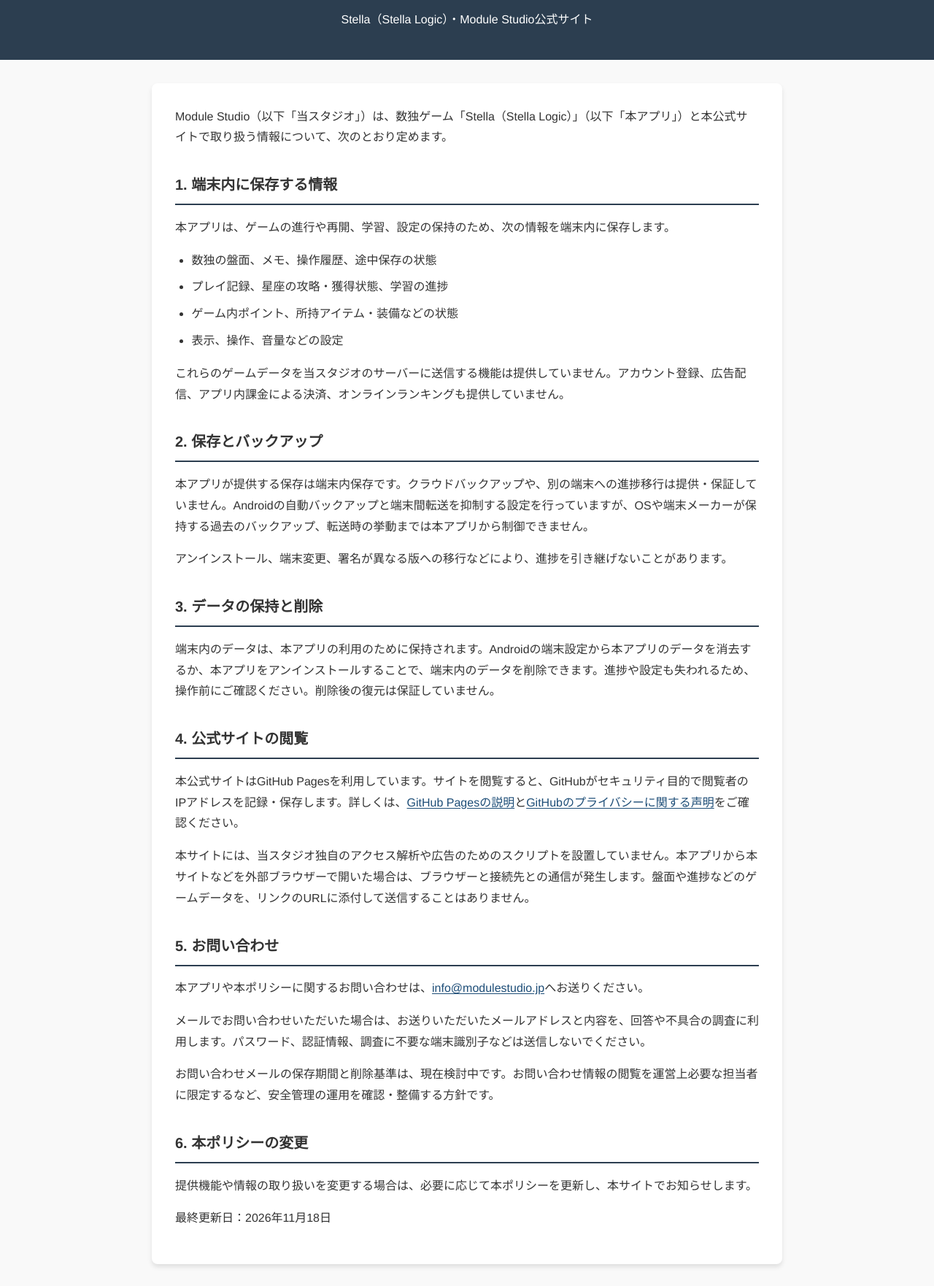
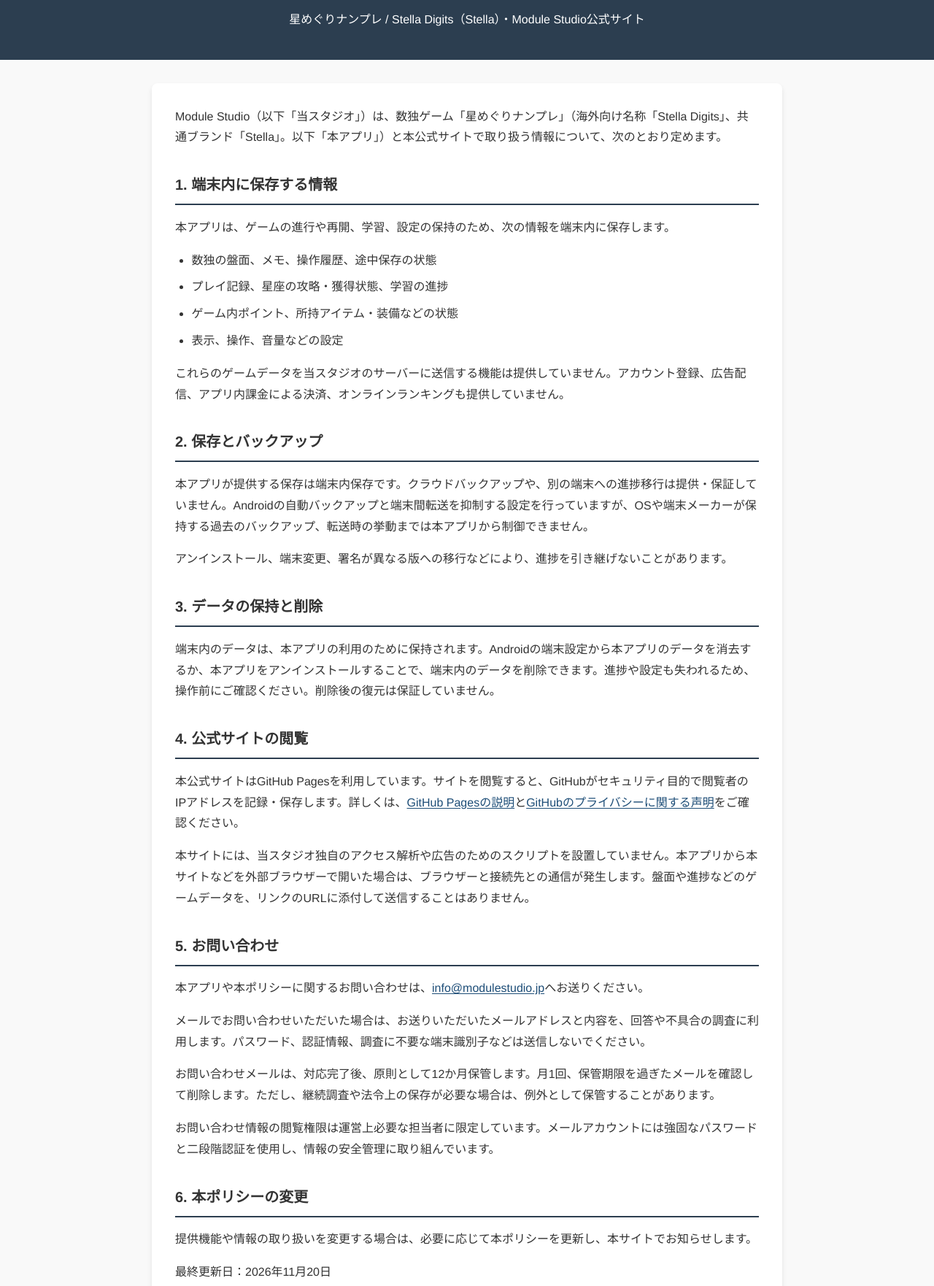
Before and after one commit to modulestudiojp/module-studio-web, a plain HTML site: page privacy/index.html in a window 1280 px wide. Shown: the part 138-1900 px from the top of the page at 73% size. Drawn offline with Linux system fonts and the light colour scheme.

Commit message:
Align privacy with approved app names and inquiry operations

```diff
--- a/privacy/index.html
+++ b/privacy/index.html
@@ -3,8 +3,8 @@
 <head>
   <meta charset="UTF-8">
   <meta name="viewport" content="width=device-width, initial-scale=1.0">
-  <meta name="description" content="Module Studioの数独ゲームStellaと公式サイトのプライバシーポリシーです。">
-  <title>プライバシーポリシー | Module Studio</title>
+  <meta name="description" content="Module Studioの数独ゲーム「星めぐりナンプレ」（Stella Digits / Stella）と公式サイトのプライバシーポリシーです。">
+  <title>プライバシーポリシー | 星めぐりナンプレ・Stella Digits | Module Studio</title>
   <style>
     *, *::before, *::after { box-sizing: border-box; }
     body { margin: 0; color: #333; background: #f9f9f9; font-family: 'Helvetica Neue', Arial, 'Hiragino Kaku Gothic ProN', 'Hiragino Sans', Meiryo, sans-serif; line-height: 1.8; overflow-wrap: anywhere; }
@@ -26,10 +26,10 @@
   <header>
     <a href="/">Module Studio</a>
     <h1>プライバシーポリシー</h1>
-    <p>Stella（Stella Logic）・Module Studio公式サイト</p>
+    <p>星めぐりナンプレ / <span lang="en">Stella Digits</span>（Stella）・Module Studio公式サイト</p>
   </header>
   <main>
-    <p>Module Studio（以下「当スタジオ」）は、数独ゲーム「Stella（Stella Logic）」（以下「本アプリ」）と本公式サイトで取り扱う情報について、次のとおり定めます。</p>
+    <p>Module Studio（以下「当スタジオ」）は、数独ゲーム「星めぐりナンプレ」（海外向け名称「<span lang="en">Stella Digits</span>」、共通ブランド「Stella」。以下「本アプリ」）と本公式サイトで取り扱う情報について、次のとおり定めます。</p>
 
     <h2 id="local-data">1. 端末内に保存する情報</h2>
     <p>本アプリは、ゲームの進行や再開、学習、設定の保持のため、次の情報を端末内に保存します。</p>
@@ -55,11 +55,12 @@
     <h2 id="contact">5. お問い合わせ</h2>
     <p>本アプリや本ポリシーに関するお問い合わせは、<a href="mailto:info@modulestudio.jp">info@modulestudio.jp</a>へお送りください。</p>
     <p>メールでお問い合わせいただいた場合は、お送りいただいたメールアドレスと内容を、回答や不具合の調査に利用します。パスワード、認証情報、調査に不要な端末識別子などは送信しないでください。</p>
-    <p>お問い合わせメールの保存期間と削除基準は、現在検討中です。お問い合わせ情報の閲覧を運営上必要な担当者に限定するなど、安全管理の運用を確認・整備する方針です。</p>
+    <p>お問い合わせメールは、対応完了後、原則として12か月保管します。月1回、保管期限を過ぎたメールを確認して削除します。ただし、継続調査や法令上の保存が必要な場合は、例外として保管することがあります。</p>
+    <p>お問い合わせ情報の閲覧権限は運営上必要な担当者に限定しています。メールアカウントには強固なパスワードと二段階認証を使用し、情報の安全管理に取り組んでいます。</p>
 
     <h2 id="changes">6. 本ポリシーの変更</h2>
     <p>提供機能や情報の取り扱いを変更する場合は、必要に応じて本ポリシーを更新し、本サイトでお知らせします。</p>
-    <p>最終更新日：<time datetime="2026-11-18">2026年11月18日</time></p>
+    <p>最終更新日：<time datetime="2026-11-20">2026年11月20日</time></p>
   </main>
   <footer>
     <p><a href="/">Module Studio トップページ</a></p>
```
Also changed, not shown: index.html (+1 -0 lines).
